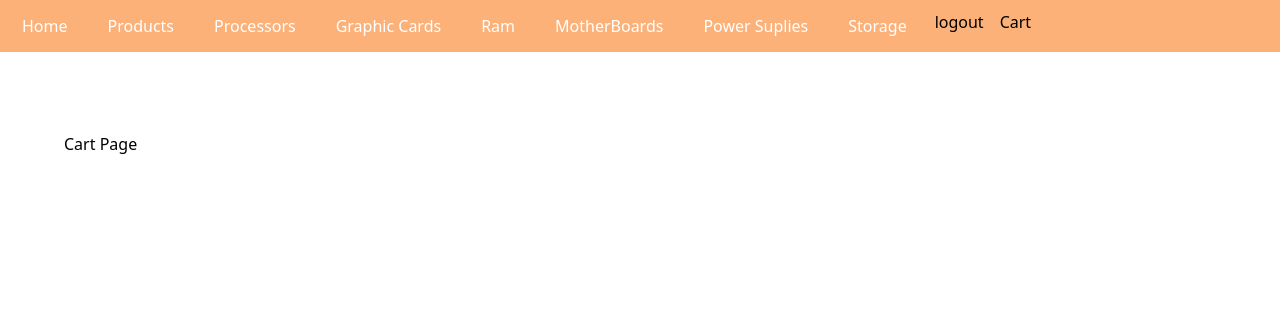
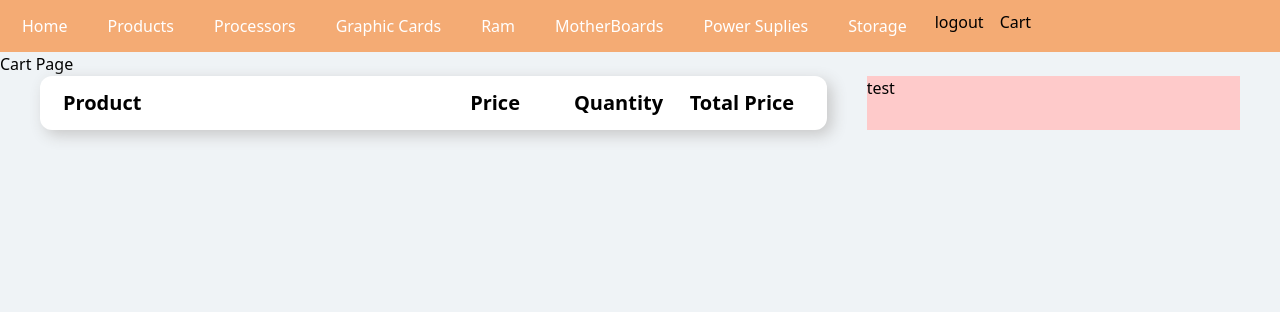
Before and after one commit to medejbiry/django-shop, a Django app: page /cart/ in a window 1280 px wide. Shown: the top 312 px of the page. Run offline with Django 5.2, Linux system fonts and the light colour scheme; a user stored in the database is signed in; data comes from the database, SQL or seed files in the repository; both versions use the stored data as it was after the commit; some libraries are stand-ins or nearby versions.

Commit message:
5/2/2025

```diff
--- a/cart/templates/cart_page.html
+++ b/cart/templates/cart_page.html
@@ -1,22 +1,61 @@
 {% extends 'Home.html'%}
 {% block content %}
+    <div class="w-full " >
         <h1>Cart Page</h1>
+
+        <div class="grid grid-cols-6 gap-10 px-10 ">
+            <div class="col-span-4 bg-white space-y-4 rounded-xl cart-container">
+                <div class=" p-2 grid grid-cols-6 text-xl font-bold">
+                    <div class="col-span-3 grid grid-cols-3">
+                        <div>
+                            Product
+                        </div>
+                    </div>
+                    <div class="col-span-3 grid grid-cols-3">
+                        <div class="text-center" >
+                            <p>Price</p>
+                        </div>
+                        <div class="text-center" >
+                            <p>Quantity</p>
+                        </div>
+                        <div class="text-center" >
+                            <p>Total Price</p>
+                        </div>
+                    </div>
+                </div>
                 {% for item in cartItems %}
-        <div class="w-[700px] p-2 grid grid-cols-10 gap-3 content-center  ">
+                    <div class="grid grid-cols-6">
+                        <div class="col-span-3 grid grid-cols-3">
+                            <div>
+                                <img class="aspect-square w-[70%]" src="{{item.product.image.url}}" alt="">
+                            </div>
                             <div class="col-span-2">
-                <img class="aspect-square w-full" src="{{item.product.image.url}}" alt="">
+                                <p class="font-semibold text-gray-300" >{{item.product.brand}}</p>
+                                <p class="text-xl font-bold" >{{ item.product.name }}</p>
                             </div>
-            <div class="col-span-5 flex flex-col justify-between py-4">
-                <p class="text-xl font-bold" >{{ item.product.name }}</p>
-                <p>{{item.product.price}}</p>
                         </div>
-            <div class="col-span-2 flex flex-col  py-4">
+                        <div class="col-span-3 grid grid-cols-3">
+                            <div class=" flex justify-center items-center">
+                                <p class="text-lg font-semibold" >{{item.product.price}} MAD</p>
+                            </div>
+                            <div class=" flex justify-center items-center">
                                 <input type="number" class="w-10" name="" value="{{ item.quantity }}" id="">
                                 <a href="{% url 'cart:remove-item' item.id %}"> - </a>
-
+                            </div>
+                            <div class=" flex justify-center items-center">
+                                <p class="text-lg font-semibold text-[#fa6c0086]" >41.0</p>
+                            </div>
+                        </div>
+                    </div>
+                    <div class="h-px bg-gray-200" >
+                    </div>
+                {% endfor %}
+            </div>
+            <div class="col-span-2 bg-red-200">
+                test
             </div>
         </div>
 
-    {% endfor %}
+    </div>
 
 {% endblock  %}
--- a/cart/urls.py
+++ b/cart/urls.py
@@ -5,6 +5,6 @@ app_name = 'cart'
 
 urlpatterns = [
     path('',views.cart_page,name='page'),
-    path('/add-to-cart',views.add_to_cart,name='add-to-cart'),
+    path('add-to-cart',views.add_to_cart,name='add-to-cart'),
     path('<int:id>',views.remove_item_from_cart,name='remove-item')
 ]
--- a/static/css/main.css
+++ b/static/css/main.css
@@ -1,6 +1,7 @@
 body{
  padding: 0;
  margin: 0;
+ background-color: #eff3f6;
 }
 .navBar{
     background-color: #fa6c0086;
@@ -9,3 +10,8 @@ body{
 .orongeColor{
     background-color: #fa6c0086;
 }
+.cart-container{
+    padding: 5px 15px;
+    box-shadow: 5px 5px 15px 0 rgb(199, 199, 199);
+
+}
--- a/templates/Home.html
+++ b/templates/Home.html
@@ -11,7 +11,7 @@
   <body>
     {% include 'components/nav.html'%}
 
-    <section class="w-[90%] mx-auto mt-20">
+    <section class="mx-auto ">
       {% block content %}
       <h1 class="text-5xl font-bold">Welcome to The Best PC Parts Shop</h1>
 
```
Also changed, not shown: static/css/register.css (added, +43 -0 lines), users/models.py (deleted, +0 -10 lines), users/templates/users/login.html (+11 -3 lines), users/templates/users/register.html (+13 -5 lines), db.sqlite3. Lines whose indentation alone changed are shown as unchanged.
